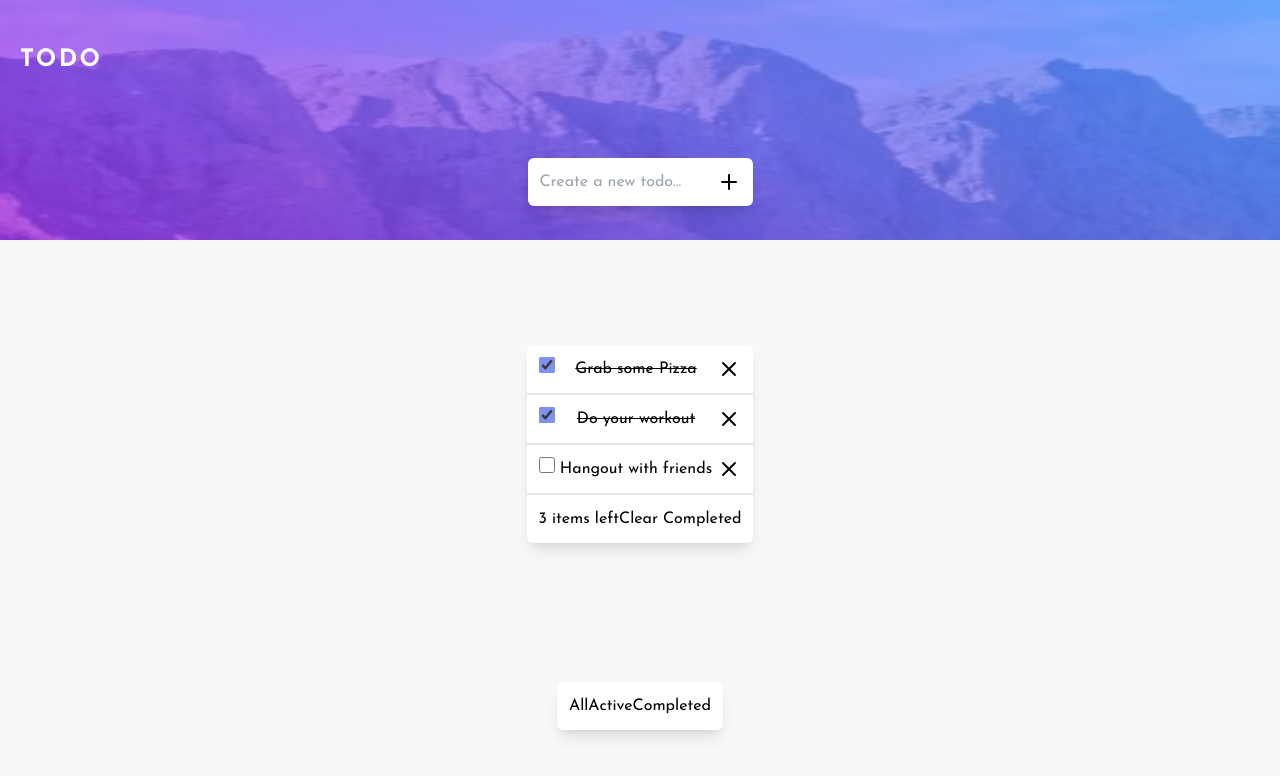
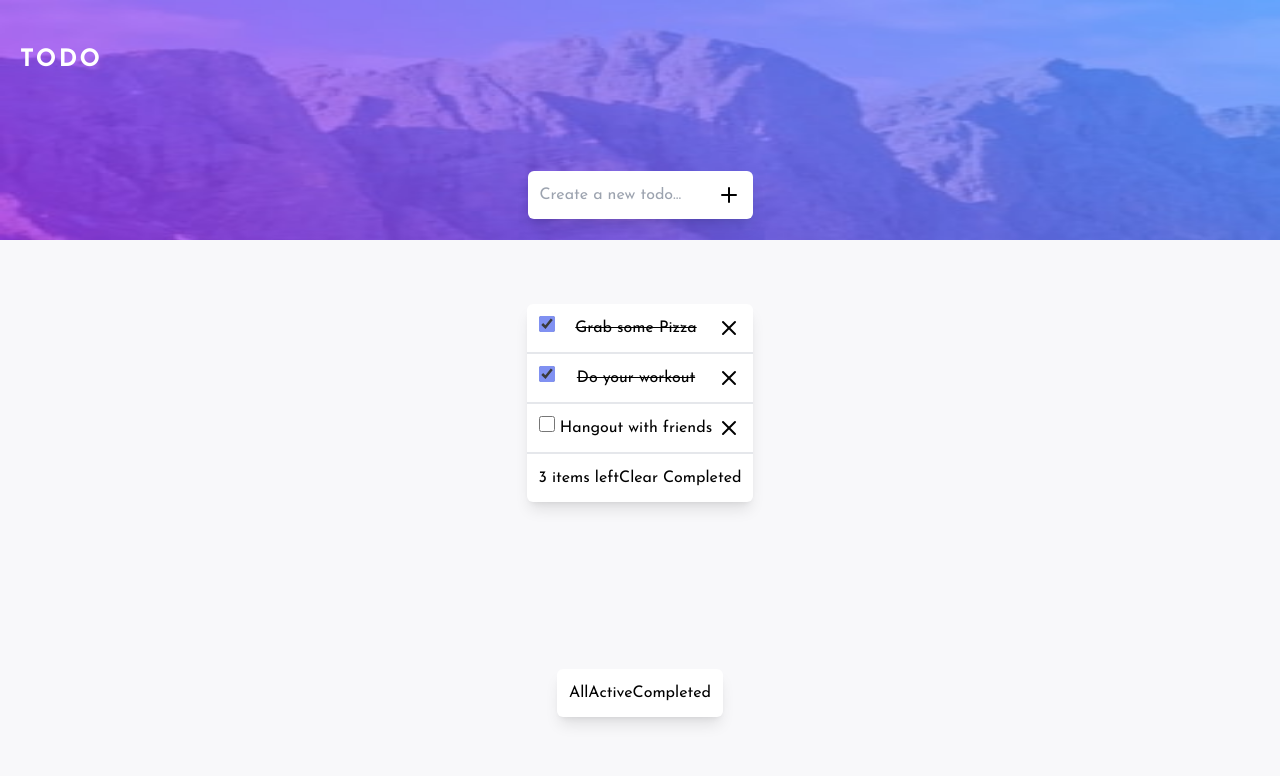
Before and after one commit to thiagoRibasMiranda/todo-app, a React (Create React App) app: page / in a window 1280 px wide. Shown: the top 776 px of the page. Built offline with nearby package versions, Linux system fonts and the light colour scheme.

Commit message:
style: add more style to the InputTask

```diff
--- a/src/components/InputTask/InputTask.jsx
+++ b/src/components/InputTask/InputTask.jsx
@@ -15,10 +15,11 @@ function InputTask({ addTask }) {
   };
 
   return (
-    <div className="m-0 m-auto p-3 m-4 m-auto bg-white rounded-md shadow-lg">
+    <div className="m-0 m-auto p-3 m-4 mb-0.5 bg-white rounded-md shadow-lg">
       <div className="flex justify-between">
         <input
           type="text"
+          className="w-full"
           placeholder="Create a new todo..."
           value={value}
           onChange={handleChange}
```
